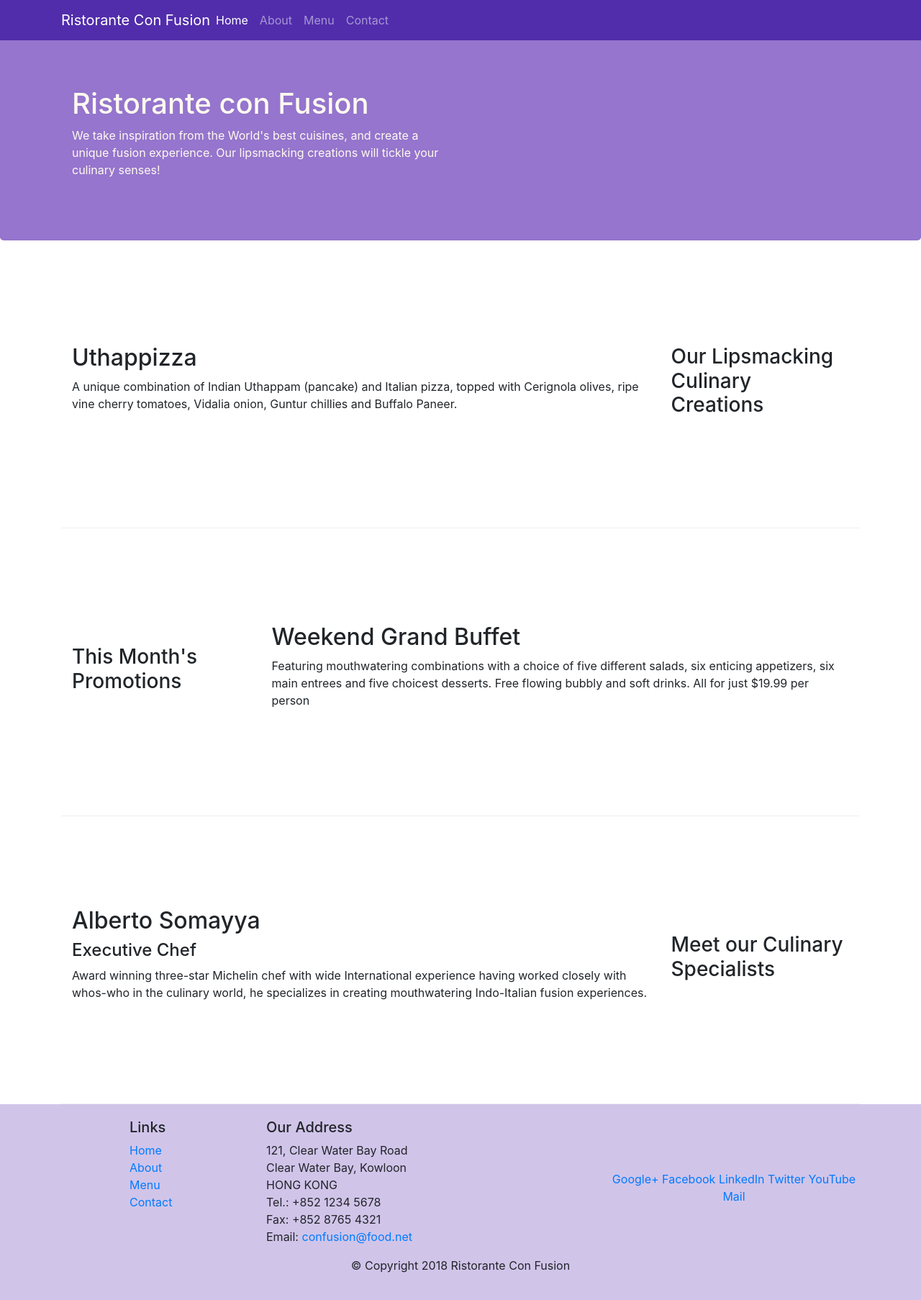
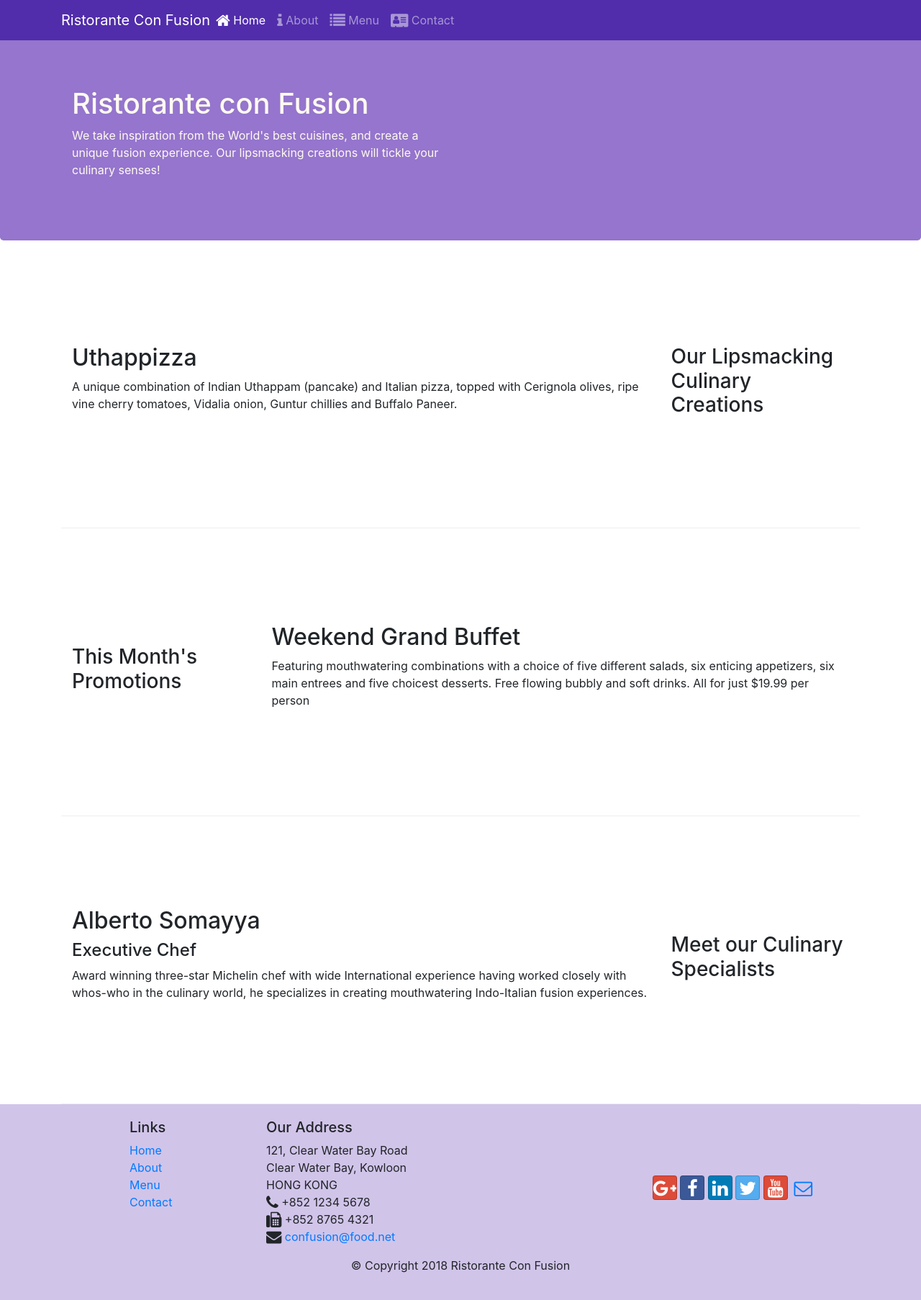
Before and after one commit to NicolasAponte/bootstrap, a website: page index.html in a window 1280 px wide. Shown: the whole page at 72% size. Drawn offline with nearby package versions, Linux system fonts and the light colour scheme.

Commit message:
Icons Font

```diff
--- a/index.html
+++ b/index.html
@@ -9,7 +9,11 @@
 
     <!-- Bootstrap CSS -->
     <link rel="stylesheet" href="node_modules/bootstrap/dist/css/bootstrap.min.css">
+    <link rel="stylesheet" href="node_modules/font-awesome/css/font-awesome.min.css">
+    <link rel="stylesheet" href="node_modules/bootstrap-social/bootstrap-social.css">
     <link rel="stylesheet" href="css/styles.css">
+
+
     <title>Ristorante Con Fusion</title>
 </head>
 
@@ -22,10 +26,10 @@
             <a class="navbar-brand mr-auto" href="#">Ristorante Con Fusion</a>
             <div class="collapse navbar-collapse" id="Navbar">
                 <ul class="navbar-nav mr-auto">
-                    <li class="nav-item active"><a class="nav-link" href="#">Home</a></li>
-                    <li class="nav-item"><a class="nav-link" href="./aboutus.html">About</a></li>
-                    <li class="nav-item"><a class="nav-link" href="#">Menu</a></li>
-                    <li class="nav-item"><a class="nav-link" href="#">Contact</a></li>
+                    <li class="nav-item active"><a class="nav-link" href="#"><span class="fa fa-home fa-lg"></span> Home</a></li>
+                    <li class="nav-item"><a class="nav-link" href="./aboutus.html"><span class="fa fa-info fa-lg"></span> About</a></li>
+                    <li class="nav-item"><a class="nav-link" href="#"><span class="fa fa-list fa-lg"></span> Menu</a></li>
+                    <li class="nav-item"><a class="nav-link" href="#"><span class="fa fa-address-card fa-lg"></span> Contact</a></li>
                 </ul>
             </div>
         </div>
@@ -95,19 +99,19 @@
                       121, Clear Water Bay Road<br>
                       Clear Water Bay, Kowloon<br>
                       HONG KONG<br>
-                      Tel.: +852 1234 5678<br>
-                      Fax: +852 8765 4321<br>
-                      Email: <a href="mailto:confusion@food.net">confusion@food.net</a>
+                      <i class="fa fa-phone fa-lg"></i> +852 1234 5678<br>
+                      <i class="fa fa-fax fa-lg"></i> +852 8765 4321<br>
+                      <i class="fa fa-envelope fa-lg"></i> <a href="mailto:confusion@food.net">confusion@food.net</a>
                    </address>
                 </div>
                 <div class="col-12 col-sm-4 align-self-center">
                     <div class="text-center">
-                        <a href="http://google.com/+">Google+</a>
-                        <a href="http://www.facebook.com/profile.php?id=">Facebook</a>
-                        <a href="http://www.linkedin.com/in/">LinkedIn</a>
-                        <a href="http://twitter.com/">Twitter</a>
-                        <a href="http://youtube.com/">YouTube</a>
-                        <a href="mailto:">Mail</a>
+                        <a class="btn btn-social-icon btn-google" href="http://google.com/+"> <i class="fa fa-google-plus fa-lg"></i></a>
+                        <a class="btn btn-social-icon btn-facebook" href="http://www.facebook.com/profile.php?id="> <i class="fa fa-facebook fa-lg"></i></a>
+                        <a class="btn btn-social-icon btn-linkedin" href="http://www.linkedin.com/in/"> <i class="fa fa-linkedin fa-lg"></i></a>
+                        <a class="btn btn-social-icon btn-twitter" href="http://twitter.com/"> <i class="fa fa-twitter fa-lg"></i></a>
+                        <a class="btn btn-social-icon btn-google" href="http://youtube.com/"> <i class="fa fa-youtube fa-lg"></i></a>
+                        <a class="btn btn-social-icon" href="mailto:"> <i class="fa fa-envelope-o fa-lg"></i></a>
                     </div>
                 </div>
            </div>
--- a/package.json
+++ b/package.json
@@ -15,6 +15,8 @@
   },
   "dependencies": {
     "bootstrap": "^4.0.0",
+    "bootstrap-social": "^5.1.1",
+    "font-awesome": "^4.7.0",
     "jquery": "^3.3.1",
     "popper.js": "^1.12.9"
   },
```
Also changed, not shown: aboutus.html (+16 -14 lines), 1 other file.
